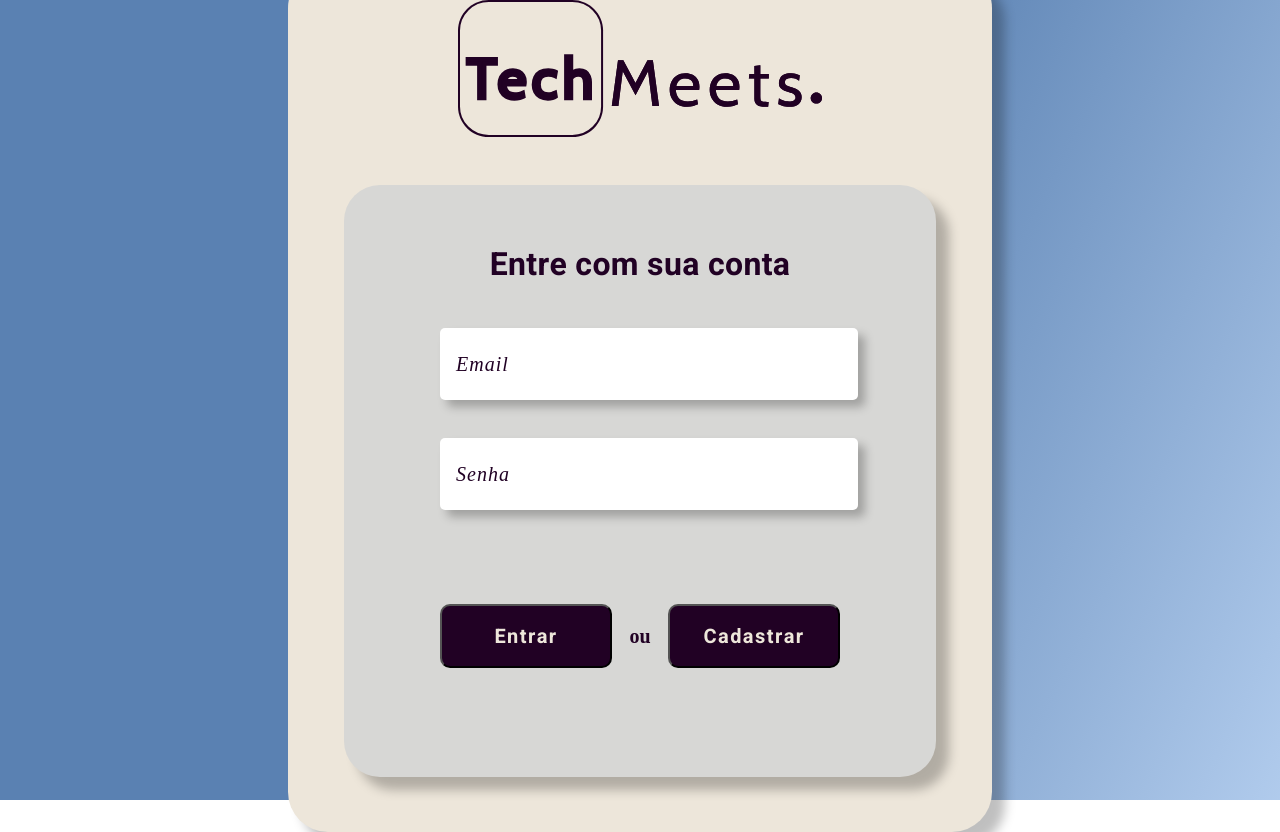
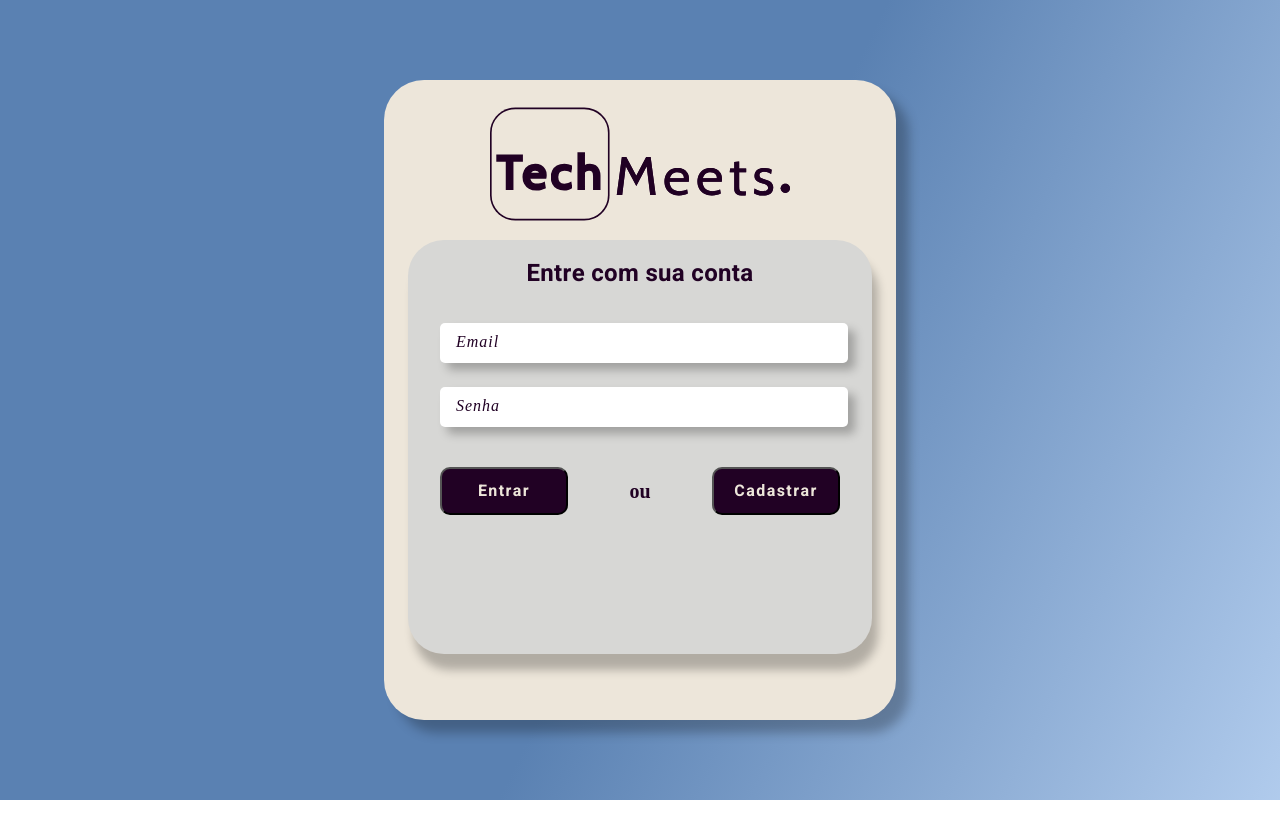
Before and after one commit to orange-hacka-zero/hacka-zero-FrontEnd, a React (Vite) app: page /login in a window 1280 px wide. After the commit the page ends 800 px from the top, so only its background shows below. Built offline with nearby package versions, Linux system fonts and the light colour scheme.

Commit message:
fix: fix style bug in login page

```diff
--- a/src/globalStyles.css
+++ b/src/globalStyles.css
@@ -44,12 +44,12 @@ body {
   padding-left: 1rem;
   pointer-events: none;
   letter-spacing: 1px;
-  font-size: 1.25rem;
+  font-size: 1rem;
   font-style: italic;
 }
 .inputEl:focus~.label, .inputEl:valid ~ .label {
   top:-10px;
-  font-size: 1.25rem;
+  font-size: 1rem;
   padding-left: 1rem;
   transition: all .4s ease-in-out;
 }
--- a/src/pages/Login/Login.module.css
+++ b/src/pages/Login/Login.module.css
@@ -1,4 +1,4 @@
-main {
+.containerMain {
   background: linear-gradient(296deg, #C3DBF9 -10.06%, #5A81B2 46.82%, #5A81B2 79.47%);
   height:100vh;
   display: flex;
@@ -7,15 +7,16 @@ main {
 }
 
 .loginContainer {
-  height:50rem;
-  width: 40rem;
+  height:80%;
+  width: 40%;
   border-radius: 40px;
   background: var(--bg-light);
   box-shadow: 13px 13px 11px 0px rgba(0, 0, 0, 0.25);
-  padding: 2rem;
+  padding: 1.5rem;
   display:flex;
   flex-direction:column;
   align-items:center;
+  box-sizing: border-box;
 }
 
 .formContainer {
@@ -25,47 +26,58 @@ main {
   align-items:center;
   flex-shrink: 0;
   border-radius: 36px;
-  margin-top: 3rem;
-  width: 30rem;
-  height: 30rem;
-  padding: 3.5rem;
-  box-shadow: 13px 13px 11px 0px rgba(0, 0, 0, 0.25);
+  margin-top: 1rem;
+  width: 100%;
+  height: 70%;
+  padding: 1rem 2rem;
+  box-shadow: 6px 16px 10px 0px rgba(0, 0, 0, 0.25);
+  box-sizing: border-box;
 }
 
-h1 {
+.mainTitle {
   color: var(--text-color);
   font-family: Heebo;
-  font-size: 2rem;
+  font-size: 1.5rem;
   font-weight: 700;
   letter-spacing: 0.32px;
+  margin-bottom: 1rem;
 }
 
 .inputContainer {
-  width: 400px;
-  height: 70px;
+  width: 100%;
+  height:  2rem;
   position: relative;
-  margin-top: 2.5rem;
+  margin: 1rem 0;
+  box-sizing: content-box;
+}
+
+.inputContainer input {
+  padding: 0.25rem
+}
+
+.inputContainer label {
+  top: 10px;
 }
 
 .btnContainer {
-  margin-top: 6rem;
+  margin-top: 2rem;
   display: flex;
   justify-content: space-between;
   align-items: center;
-  width: 400px;
+  width: 100%;
   font-weight: 700;
   font-size: 1.25rem;
 }
 
 .btnLogin {
-  width: 172px;
-  height: 64px;
+  width: 8rem;
+  height: 3rem;
   flex-shrink: 0;
   border-radius: 10px;
   background: var(--text-color);
   color: var(  --bg-light);
   font-family: 'Heebo', sans-serif;
-  font-size: 1.25rem;
+  font-size: 1rem;
   font-style: normal;
   font-weight: 700;
   line-height: normal;
@@ -73,7 +85,7 @@ h1 {
 }
 
 .btnLogin:hover {
-  box-shadow: 2px 2px 5px 0px  rgba(0, 0, 0, 0.5);
+  box-shadow: 2px 2px 5px 0px  rgb(79 74 101 / 50%);
   cursor: pointer;
 }
 
--- a/src/pages/Login/Login.tsx
+++ b/src/pages/Login/Login.tsx
@@ -6,11 +6,11 @@ import style from "./Login.module.css";
 
 const Login: React.FC = () => {
   return (
-    <main>
+    <main className={style.containerMain}>
       <div className={style.loginContainer}>
         <img src={logo} alt="Tech Meets"></img>
         <form className={style.formContainer}>
-          <h1>Entre com sua conta</h1>
+          <h1 className={style.mainTitle}>Entre com sua conta</h1>
           <div className={style.inputContainer}>
             <input id="email" className="inputEl" type="text" required />
             <label className="label" htmlFor="email">
```
Also changed, not shown: src/assets/logo.svg.
